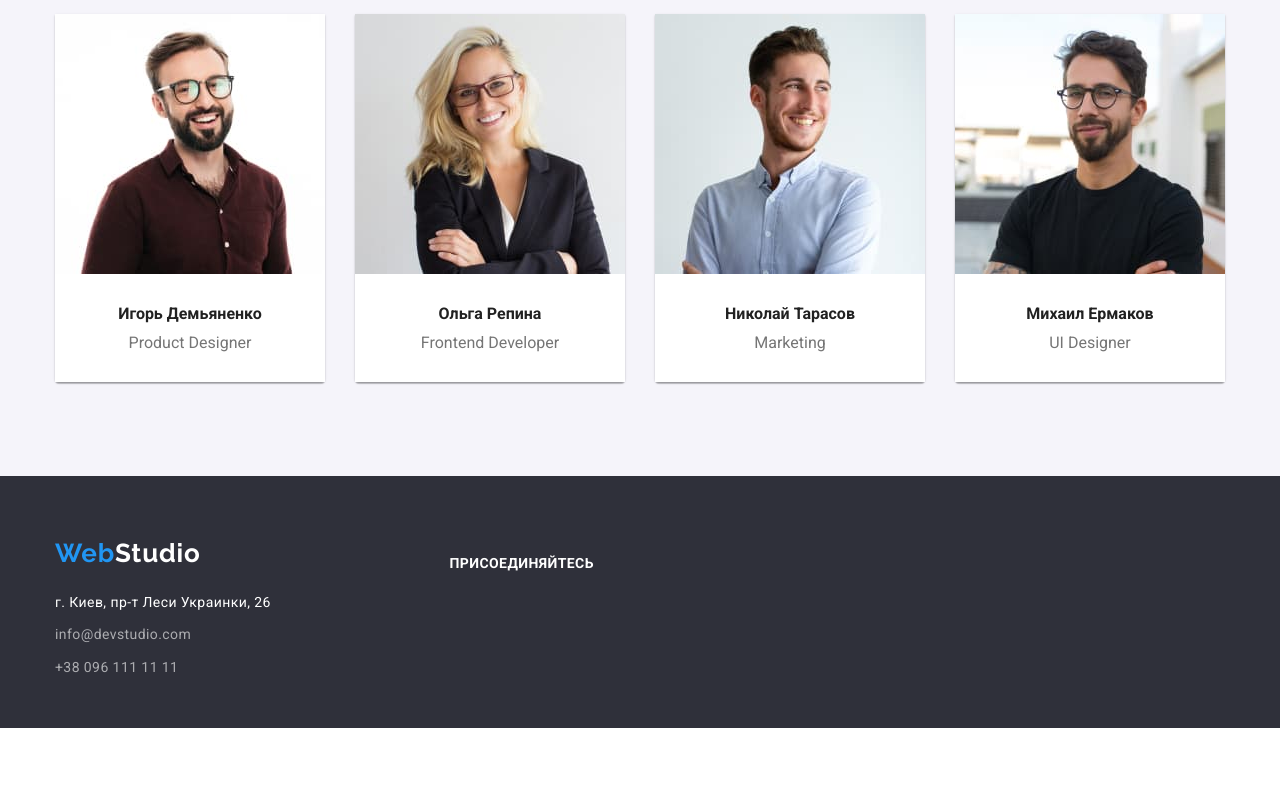
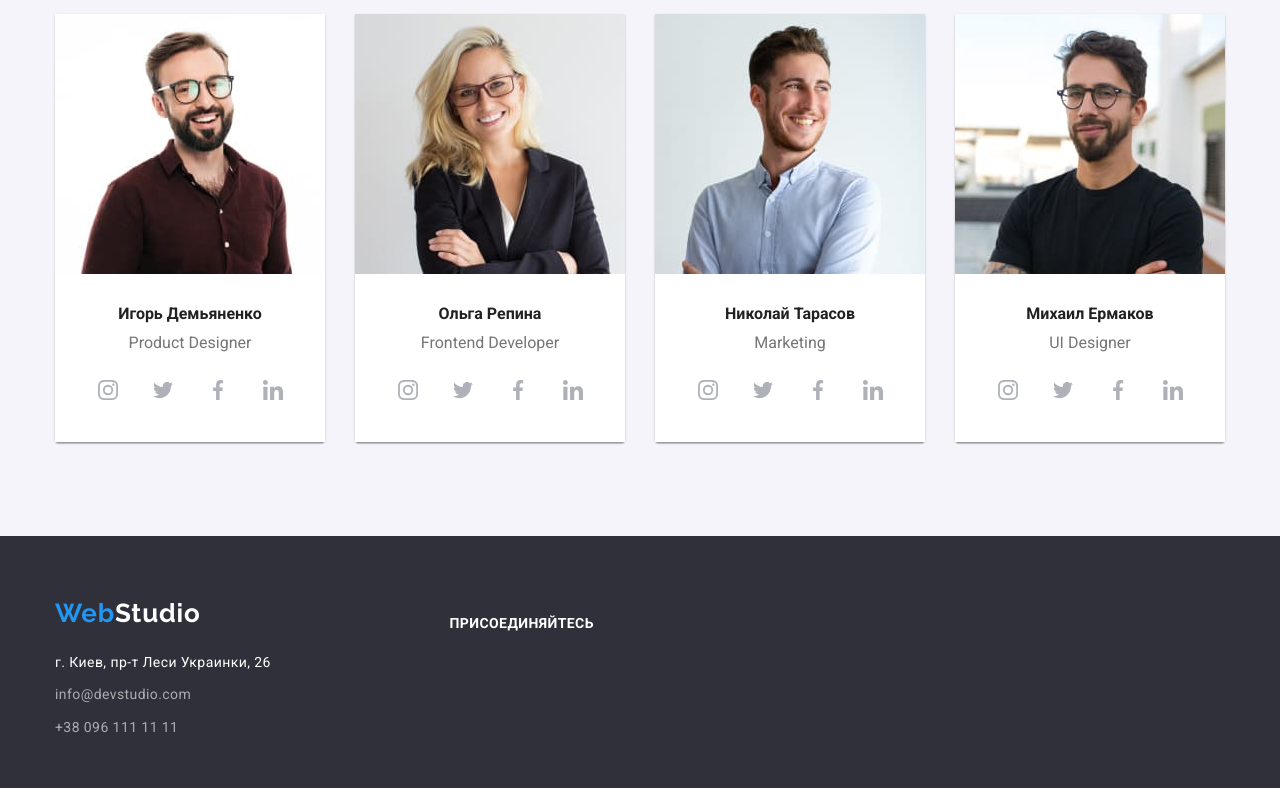
Before and after one commit to KaterinaGerts/goit-markup-hw-04, a plain HTML site: page index.html in a window 1280 px wide. Shown: the part 1785-2585 px from the top of the page. Before the commit the page ends 2525 px from the top, so only its background shows below. Drawn offline with nearby package versions, Linux system fonts and the light colour scheme.

Commit message:
social links for team

```diff
--- a/css/style.css
+++ b/css/style.css
@@ -10,6 +10,7 @@
   --border-color: #EEEEEE;
   --border-line-color: #ECECEC;
   --gradient: rgba(47, 48, 58, 0.4);
+  --social-links-color: #AFB1B8;
 }
 
 body {
@@ -293,6 +294,7 @@ body {
 
 .description {
   margin: 0px;
+  margin-bottom: 16px;
   font-size: 16px;
   line-height: 1.2;
   text-align: center;
@@ -303,7 +305,40 @@ body {
   padding-bottom: 30px;
   background-color: var(--secondary-text-color);
 }
+.team-links {
+  width: 270px;
+  display: flex;
+  justify-content: space-around;
+  padding: 0px 30px;
+}
 
+.icons-bar {
+  display: inline-flex;
+  list-style: none;
+  width: 44px;
+  height: 44px;
+  margin-right: 10px;
+  padding: 12px;
+  border-radius: 50%;
+}
+.icons-bar:last-child {
+  margin-right: 0px;
+}
+
+.icons-bar:hover,
+.icons-bar:focus {
+  background-color: var(--accent-color);
+}
+
+.social-icons {
+  display: inline-flex;
+  align-items: center;
+  fill: var(--social-links-color);
+}
+.social-icons:hover,
+.social-icons:focus {
+  fill: var(--secondary-text-color);
+}
 /* /Наша команда */
 
 /* Контакты */
--- a/index.html
+++ b/index.html
@@ -40,19 +40,18 @@
         </nav>
         <address class="address">
           <div class="nav-contact">
-          <a href="mailto:info@devstudio.com" class="adress-color"
+            <a href="mailto:info@devstudio.com" class="adress-color">
+              <svg class="icon-contacts" width="16" height="12">
+                <use href="./img/sprite.svg#icon-envelope"></use>
+              </svg>
+              info@devstudio.com</a
             >
-            <svg class="icon-contacts" width="16", height="12">
-                <use href="./img/sprite.svg#icon-envelope">
-                </use>
+            <a href="tel:+380961111111" class="adress-color">
+              <svg class="icon-contacts" width="10" height="16">
+                <use href="./img/sprite.svg#icon-smartphone"></use>
               </svg>
-            info@devstudio.com
-            <a href="tel:+380961111111" class="adress-color">
-              <svg class="icon-contacts" width="10", height="16">
-                <use href="./img/sprite.svg#icon-smartphone">
-                </use>
-            </svg>
-              +38 096 111 11 11</a>
+              +38 096 111 11 11</a
+            >
           </div>
         </address>
       </div>
@@ -77,9 +76,8 @@
           <h2 hidden>список предоставляемых услуг</h2>
           <ul class="list-bar">
             <li class="list-description">
-              <svg class="icon" width="70", height="70">
-                <use href="./img/sprite.svg#icon-antenna-1">
-                </use>
+              <svg class="icon" width="70" height="70">
+                <use href="./img/sprite.svg#icon-antenna-1"></use>
               </svg>
               <h4 class="subtitle">Внимание к деталям</h4>
               <p class="first-description">
@@ -88,9 +86,8 @@
               </p>
             </li>
             <li class="list-description">
-              <svg class="icon" width="70", height="70">
-                <use href="./img/sprite.svg#icon-clock-1">
-                </use>
+              <svg class="icon" width="70" height="70">
+                <use href="./img/sprite.svg#icon-clock-1"></use>
               </svg>
               <h4 class="subtitle">Пунктуальность</h4>
               <p class="first-description">
@@ -99,9 +96,8 @@
               </p>
             </li>
             <li class="list-description">
-              <svg class="icon" width="70", height="70">
-                <use href="./img/sprite.svg#icon-diagram-1">
-                </use>
+              <svg class="icon" width="70" height="70">
+                <use href="./img/sprite.svg#icon-diagram-1"></use>
               </svg>
               <h4 class="subtitle">Планирование</h4>
               <p class="first-description">
@@ -110,9 +106,8 @@
               </p>
             </li>
             <li class="list-description">
-              <svg class="icon" width="70", height="70">
-                <use href="./img/sprite.svg#icon-astronaut-1">
-                </use>
+              <svg class="icon" width="70" height="70">
+                <use href="./img/sprite.svg#icon-astronaut-1"></use>
               </svg>
               <h4 class="subtitle">Современные технологии</h4>
               <p class="first-description">
@@ -178,7 +173,36 @@
               <div class="team-profile">
                 <h4 class="text">Игорь Демьяненко</h4>
                 <p lang="en" class="description">Product Designer</p>
-
+                <ul class="team-links">
+                  <li class="icons-bar">
+                    <a href="#">
+                      <svg class="social-icons" width="20" height="20">
+                        <use href="./img/sprite.svg#icon-instagram-2"></use>
+                      </svg>
+                    </a>
+                  </li>
+                  <li class="icons-bar">
+                    <a href="#">
+                      <svg class="social-icons" width="20" height="20">
+                        <use href="./img/sprite.svg#icon-twitter-1"></use>
+                      </svg>
+                    </a>
+                  </li>
+                  <li class="icons-bar">
+                    <a href="#">
+                      <svg class="social-icons" width="20" height="20">
+                        <use href="./img/sprite.svg#icon-facebook-1"></use>
+                      </svg>
+                    </a>
+                  </li>
+                  <li class="icons-bar">
+                    <a href="#">
+                      <svg class="social-icons" width="20" height="20">
+                        <use href="./img/sprite.svg#icon-linkedin-1"></use>
+                      </svg>
+                    </a>
+                  </li>
+                </ul>
               </div>
             </li>
             <li class="team-photo">
@@ -192,6 +216,36 @@
               <div class="team-profile">
                 <h4 class="text">Ольга Репина</h4>
                 <p lang="en" class="description">Frontend Developer</p>
+                <ul class="team-links">
+                  <li class="icons-bar">
+                    <a href="#">
+                      <svg class="social-icons" width="20" height="20">
+                        <use href="./img/sprite.svg#icon-instagram-2"></use>
+                      </svg>
+                    </a>
+                  </li>
+                  <li class="icons-bar">
+                    <a href="#">
+                      <svg class="social-icons" width="20" height="20">
+                        <use href="./img/sprite.svg#icon-twitter-1"></use>
+                      </svg>
+                    </a>
+                  </li>
+                  <li class="icons-bar">
+                    <a href="#">
+                      <svg class="social-icons" width="20" height="20">
+                        <use href="./img/sprite.svg#icon-facebook-1"></use>
+                      </svg>
+                    </a>
+                  </li>
+                  <li class="icons-bar">
+                    <a href="#">
+                      <svg class="social-icons" width="20" height="20">
+                        <use href="./img/sprite.svg#icon-linkedin-1"></use>
+                      </svg>
+                    </a>
+                  </li>
+                </ul>
               </div>
             </li>
             <li class="team-photo">
@@ -205,6 +259,36 @@
               <div class="team-profile">
                 <h4 class="text">Николай Тарасов</h4>
                 <p lang="en" class="description">Marketing</p>
+                <ul class="team-links">
+                  <li class="icons-bar">
+                    <a href="#">
+                      <svg class="social-icons" width="20" height="20">
+                        <use href="./img/sprite.svg#icon-instagram-2"></use>
+                      </svg>
+                    </a>
+                  </li>
+                  <li class="icons-bar">
+                    <a href="#">
+                      <svg class="social-icons" width="20" height="20">
+                        <use href="./img/sprite.svg#icon-twitter-1"></use>
+                      </svg>
+                    </a>
+                  </li>
+                  <li class="icons-bar">
+                    <a href="#">
+                      <svg class="social-icons" width="20" height="20">
+                        <use href="./img/sprite.svg#icon-facebook-1"></use>
+                      </svg>
+                    </a>
+                  </li>
+                  <li class="icons-bar">
+                    <a href="#">
+                      <svg class="social-icons" width="20" height="20">
+                        <use href="./img/sprite.svg#icon-linkedin-1"></use>
+                      </svg>
+                    </a>
+                  </li>
+                </ul>
               </div>
             </li>
             <li class="team-photo">
@@ -218,6 +302,36 @@
               <div class="team-profile">
                 <h4 class="text">Михаил Ермаков</h4>
                 <p lang="en" class="description">UI Designer</p>
+                <ul class="team-links">
+                  <li class="icons-bar">
+                    <a href="#">
+                      <svg class="social-icons" width="20" height="20">
+                        <use href="./img/sprite.svg#icon-instagram-2"></use>
+                      </svg>
+                    </a>
+                  </li>
+                  <li class="icons-bar">
+                    <a href="#">
+                      <svg class="social-icons" width="20" height="20">
+                        <use href="./img/sprite.svg#icon-twitter-1"></use>
+                      </svg>
+                    </a>
+                  </li>
+                  <li class="icons-bar">
+                    <a href="#">
+                      <svg class="social-icons" width="20" height="20">
+                        <use href="./img/sprite.svg#icon-facebook-1"></use>
+                      </svg>
+                    </a>
+                  </li>
+                  <li class="icons-bar">
+                    <a href="#">
+                      <svg class="social-icons" width="20" height="20">
+                        <use href="./img/sprite.svg#icon-linkedin-1"></use>
+                      </svg>
+                    </a>
+                  </li>
+                </ul>
               </div>
             </li>
           </ul>
@@ -232,15 +346,17 @@
         <div class="contacts-container">
           <div class="logo">
             <p lang="en" class="Webstudio web-margin">
-            <span class="web">Web</span><span class="studio-white">Studio</span>
-          </p></div>
+              <span class="web">Web</span
+              ><span class="studio-white">Studio</span>
+            </p>
+          </div>
           <div class="icons">
             <h4 class="subtitle-text">присоединяйтесь</h4>
           </div>
         </div>
         <address class="adress">
           <p class="location">г. Киев, пр-т Леси Украинки, 26</p>
-            <div>
+
           <a href="mailto:info@devstudio.com" class="address-color"
             >info@devstudio.com</a
           >
@@ -248,7 +364,6 @@
             >+38 096 111 11 11</a
           >
         </address>
-        </div>
       </section>
     </footer>
     <!-- Контакты -->
```
Lines whose indentation alone changed are shown as unchanged.
